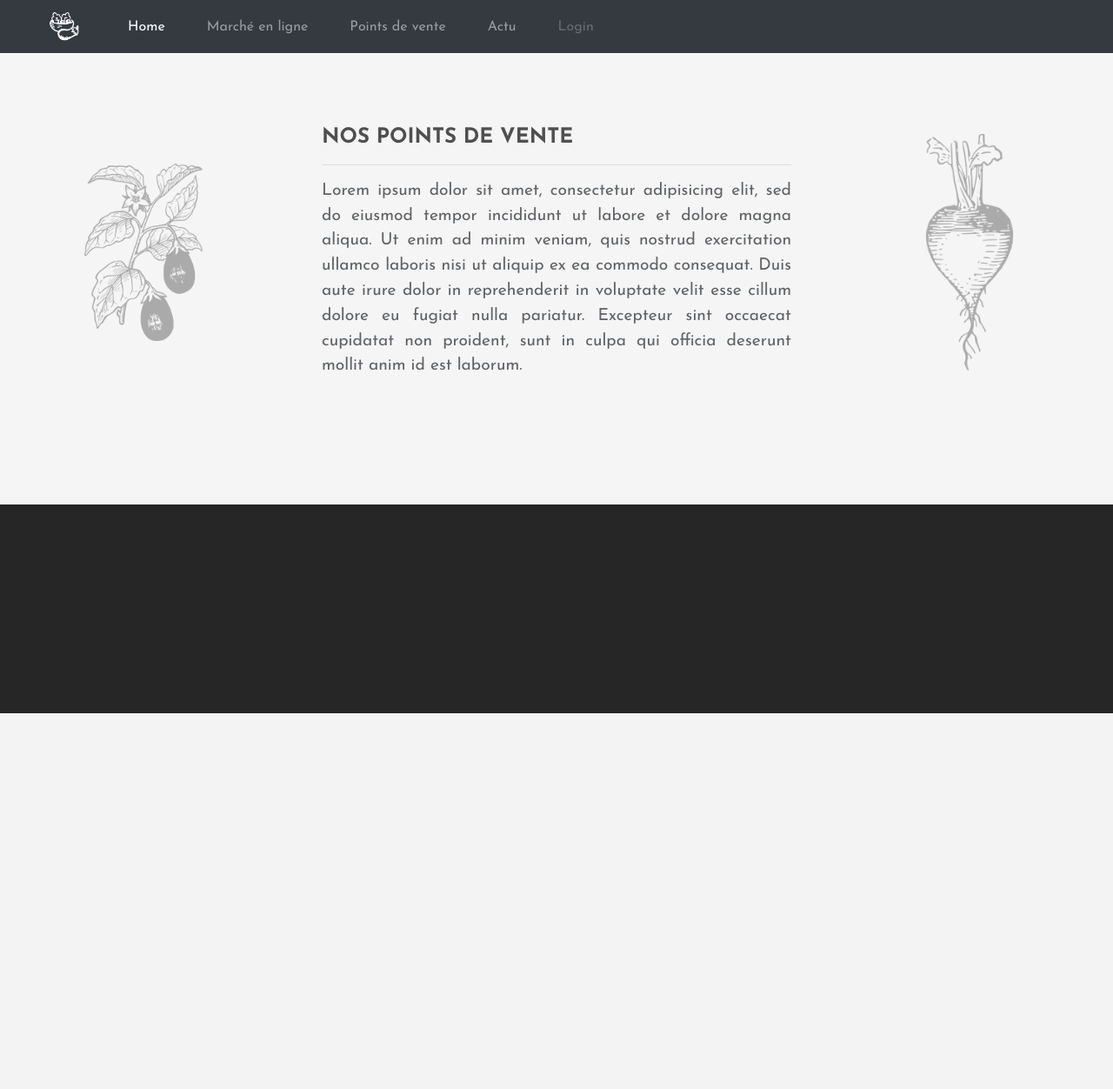
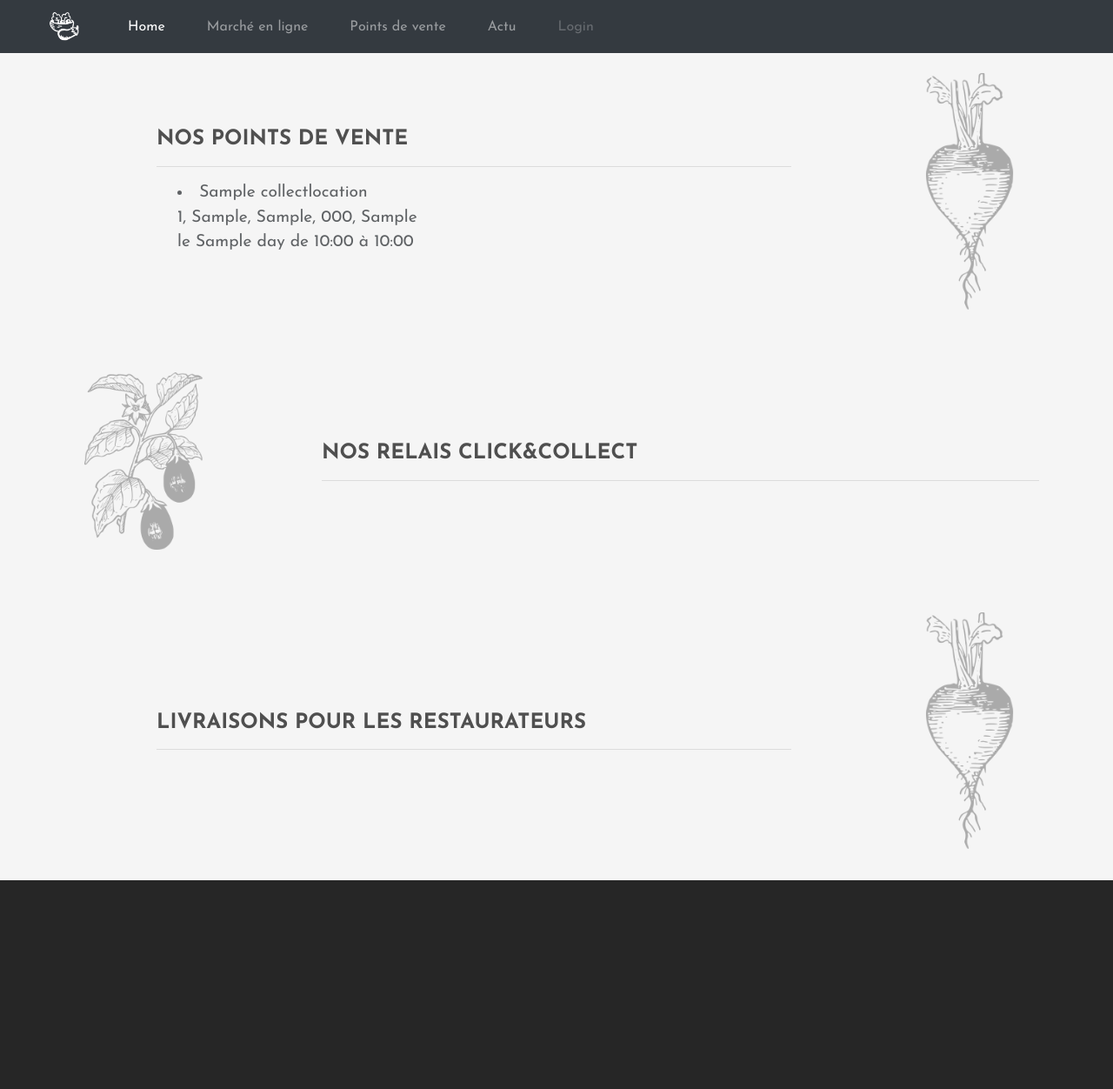
Before and after one commit to GregDupl/OnlineFarmerMarket, a Django app: page /pointsdevente in a window 1280 px wide. Shown: the whole page at 87% size. Before the commit the page ends 820 px from the top, so only its background shows below. Run offline with Django 3.2, Linux system fonts and the light colour scheme; tables that the repository leaves empty hold one stand-in row (values such as "Sample post"); some libraries are stand-ins or nearby versions.

Commit message:
updating view+template for marketplaces with new dataset

```diff
--- a/store/templates/store/marketplaces.html
+++ b/store/templates/store/marketplaces.html
@@ -2,20 +2,73 @@
 {% load static %}
 
 {%block content%}
-<section class="my-5">
+<section class="mt-5">
   <div class="container">
     <div class="row h-100">
-      <div class="col-lg-2 text-center my-auto">
-        <img src="{% static 'store/img/aubergine.png' %}" alt="" class="img-fluid img-thumbnail dessin" id="aubergine">
-      </div>
-      <div class="offset-lg-1 col-lg-6 my-auto">
+      <div class="offset-sm-1 col-sm-8 my-auto">
         <div class="presentation">
           <h4>NOS POINTS DE VENTE</h4>
           <hr>
-          <p>Lorem ipsum dolor sit amet, consectetur adipisicing elit, sed do eiusmod tempor incididunt ut labore et dolore magna aliqua. Ut enim ad minim veniam, quis nostrud exercitation ullamco laboris nisi ut aliquip ex ea commodo consequat. Duis aute irure dolor in reprehenderit in voluptate velit esse cillum dolore eu fugiat nulla pariatur. Excepteur sint occaecat cupidatat non proident, sunt in culpa qui officia deserunt mollit anim id est laborum. </p>
+          {% for elt in places%}
+            <li class="mb-4 ml-4">
+            {{elt.fk_collect_location.name|capfirst}}
+            <br>
+            {{elt.fk_collect_location.fk_adress.numero}}, {{elt.fk_collect_location.fk_adress.rue}},
+            {%if elt.fk_collect_location.fk_adress.complement%}{{elt.fk_collect_location.fk_adress.complement}},{%endif%}
+            {{elt.fk_collect_location.fk_adress.code_postal}}, {{elt.fk_collect_location.fk_adress.ville}}
+            <br>
+            le {{elt.fk_time_slot.fk_day.name}} de {{elt.fk_time_slot.start_time|date:"H:i"}} à {{elt.fk_time_slot.end_time|date:"H:i"}}
+          </li>
+          {%endfor%}
         </div>
       </div>
-      <div class="offset-lg-1 col-lg-2 text-center my-auto">
+      <div class="offset-sm-1 col-sm-2 d-none d-sm-block text-center my-auto">
+        <img src="{% static 'store/img/radis.png' %}" alt="" class="img-fluid img-thumbnail dessin" id="radis">
+      </div>
+    </div>
+  </div>
+</section>
+
+<section class="">
+  <div class="container">
+    <div class="row h-100">
+      <div class="col-sm-2 d-none d-sm-block text-center my-auto">
+        <img src="{% static 'store/img/aubergine.png' %}" alt="" class="img-fluid img-thumbnail dessin" id="aubergine">
+      </div>
+      <div class="offset-sm-1 col-sm-9 my-auto">
+        <div class="presentation">
+          <h4>NOS RELAIS CLICK&COLLECT</h4>
+          <hr>
+          {% for elt in locker%}
+            <li class="mb-4 ml-4">
+              {{elt.name}}
+              <br>
+              {{elt.fk_adress.numero}}, {{elt.fk_adress.rue}},
+              {%if elt.fk_adress.complement%}{{elt.fk_adress.complement}},{%endif%}
+              {{elt.fk_adress.code_postal}}, {{elt.fk_adress.ville}}
+            </li>
+          {%endfor%}
+        </div>
+      </div>
+    </div>
+  </div>
+</section>
+
+<section class="">
+  <div class="container">
+    <div class="row h-100">
+      <div class="offset-lg-1 col-sm-8 my-auto">
+        <div class="presentation">
+          <h4>LIVRAISONS POUR LES RESTAURATEURS</h4>
+          <hr>
+          {% for elt in restaurant%}
+          <li class="mb-4 ml-4">
+            Le {{elt.fk_day.name}} de {{elt.start_time|date:"H:i"}} à {{elt.end_time|date:"H:i"}}
+          </li>
+          {%endfor%}
+        </div>
+      </div>
+      <div class="offset-sm-1 col-sm-2 text-center my-auto">
         <img src="{% static 'store/img/radis.png' %}" alt="" class="img-fluid img-thumbnail dessin" id="radis">
       </div>
     </div>
--- a/store/views.py
+++ b/store/views.py
@@ -17,7 +17,17 @@ def webmarket(request):
 
 
 def marketplaces(request):
-    return render(request,'store/marketplaces.html')
+    places = DirectWithdrawal.objects.all()
+    locker = CollectLocation.objects.filter(fk_command_type__type = "locker")
+    restaurant = TimeSlot.objects.filter(fk_command_type__type = "delivery")
+
+    context = {
+    "places" : places,
+    "locker" : locker,
+    "restaurant": restaurant
+    }
+
+    return render(request,'store/marketplaces.html', context)
 
 def cart(request):
     return render(request,'store/cart.html')
```
